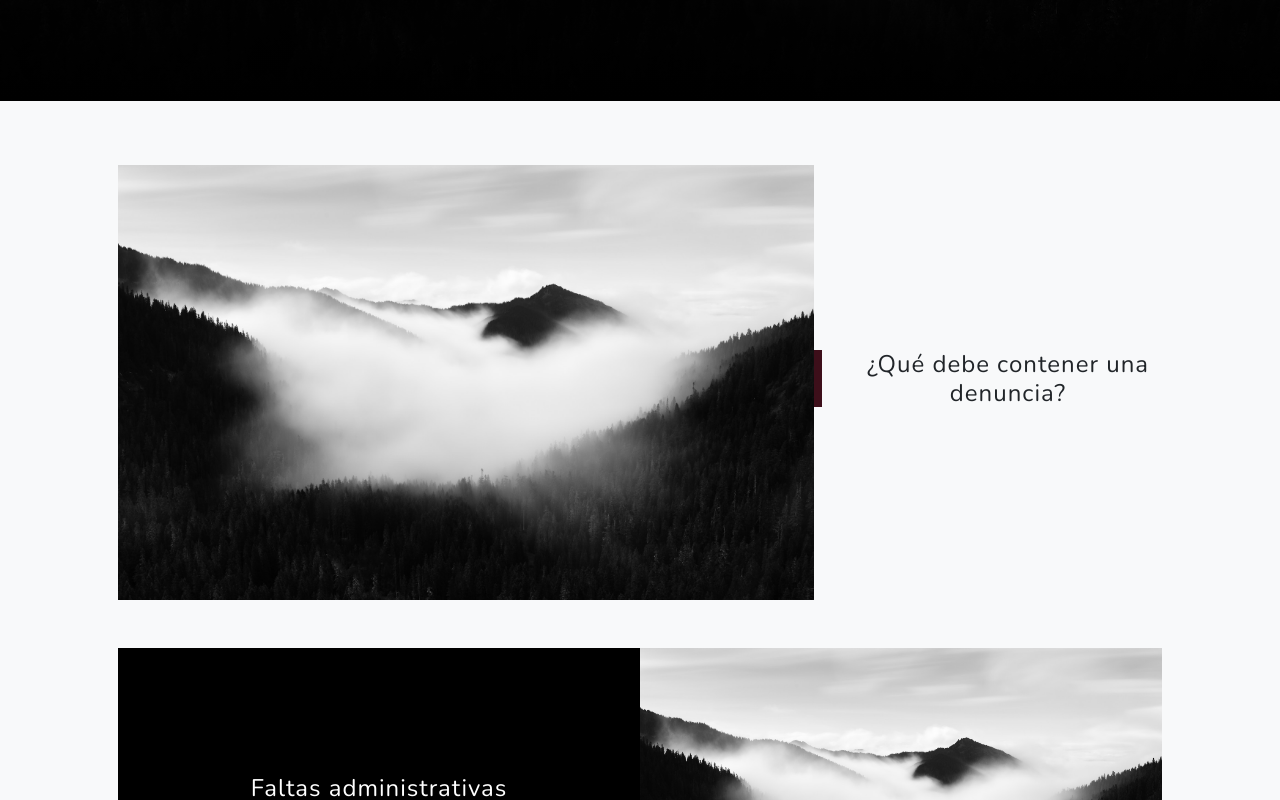
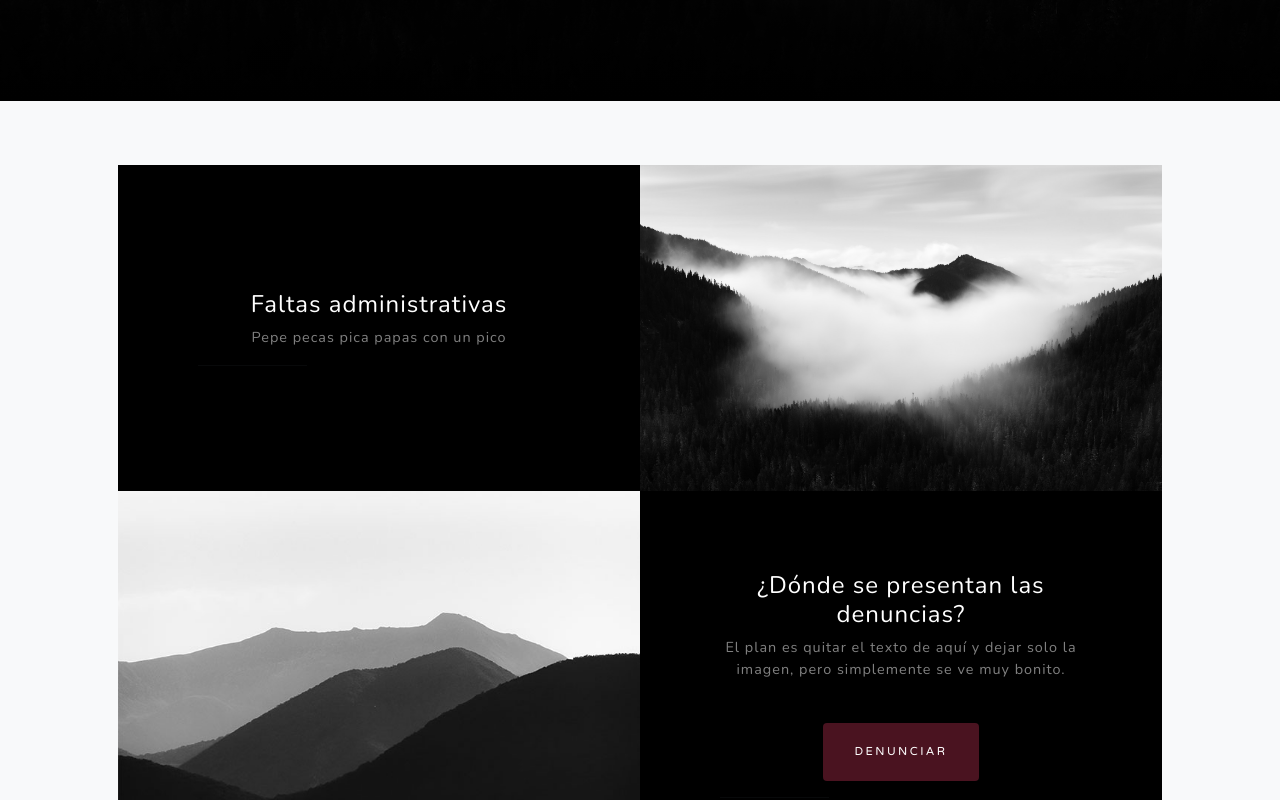
Before and after one commit to AldCls3322/Camaroncines_Hackathon, a plain HTML site: page index.html in a window 1280 px wide. Shown: the part 699-1499 px from the top of the page. Drawn offline with nearby package versions, Linux system fonts and the light colour scheme.

```diff
--- a/index.html
+++ b/index.html
@@ -73,14 +73,14 @@
         <section class="projects-section bg-light" id="inicio">
             <div class="container px-4 px-lg-5">
                 <!-- Featured Project Row-->
-                <div class="row gx-0 mb-4 mb-lg-5 align-items-center">
+                <!--<div class="row gx-0 mb-4 mb-lg-5 align-items-center">
                     <div class="col-xl-8 col-lg-7"><img class="img-fluid mb-3 mb-lg-0" src="assets/img/bg-masthead.jpg" alt="..." /></div>
                     <div class="col-xl-4 col-lg-5">
                         <div class="featured-text text-center text-lg-left">
                             <h4>¿Qué debe contener una denuncia?</h4>
                         </div>
                     </div>
-                </div>
+                </div>-->
                 <!-- Project One Row-->
                 <div class="row gx-0 justify-content-center">
                     <div class="col-lg-6"><img class="img-fluid" src="assets/img/bg-masthead.jpg" alt="..." /></div>
```
Also changed, not shown: 1 other file.
